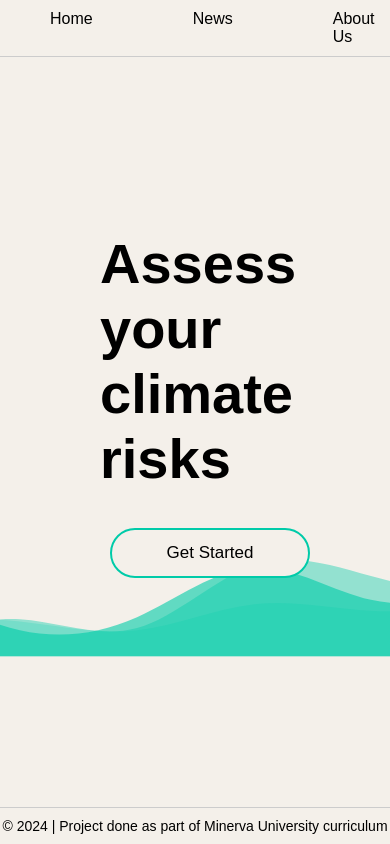
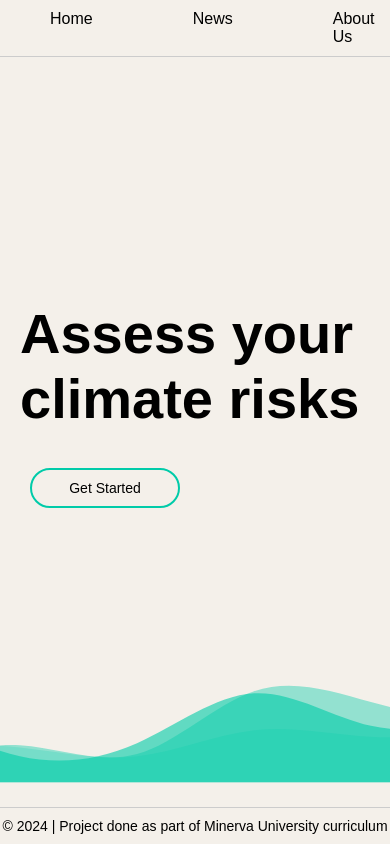
Before and after one commit to Nazym-MU/climate-resources, a React (Create React App) app: page / in a window 390 px wide. Built offline with nearby package versions, Linux system fonts and the light colour scheme.

Commit message:
Test mobile CSS

```diff
--- a/src/App.css
+++ b/src/App.css
@@ -492,3 +492,61 @@ html, body {
     transform: rotate(360deg);
   }
 }
+
+/* Mobile styles */
+
+@media (max-width: 768px) {
+  .container {
+    margin-left: 20px;
+  }
+
+  h1 {
+    font-size: 2rem;
+  }
+
+  .button, .risk-button, .resources-button {
+    font-size: 14px;
+    padding: 10px 15px;
+  }
+
+  .start-button {
+    width: 150px;
+    min-width: 100px;
+    min-height: 40px;
+  }
+
+  .risk-buttons-container {
+    gap: 10px;
+  }
+
+
+  .container-about p {
+    font-size: 1rem;
+  }
+
+  .container-resources {
+    padding: 20px;
+    margin-left: 5px;
+    margin-right: 5px;
+  }
+
+  .card h2 {
+    font-size: 16px;
+  }
+
+  .card p {
+    font-size: 12px;
+  }
+
+  .top-image-container {
+    height: 200px;
+  }
+
+  .top-image-text {
+    font-size: 20px;
+  }
+
+  .wave {
+    bottom: -25%;
+  }
+}
```
